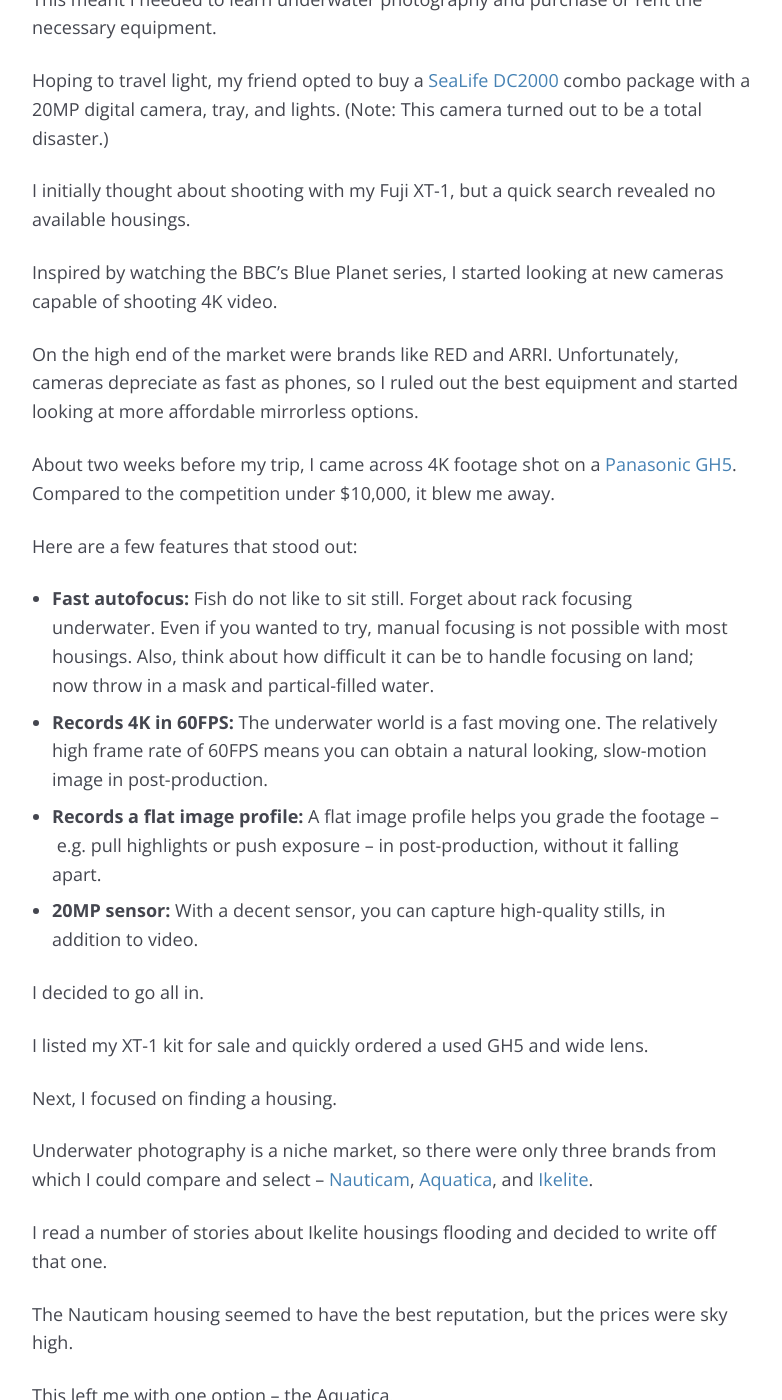
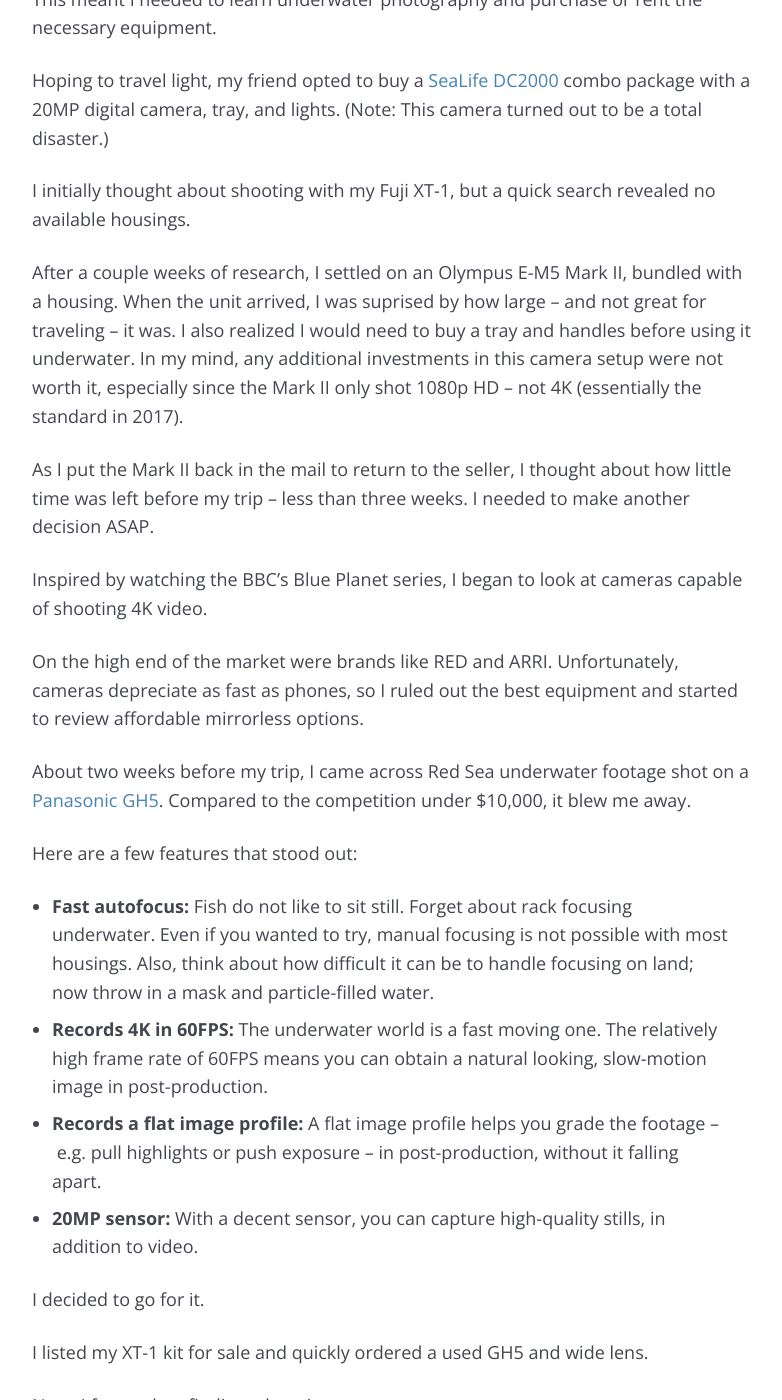
Before and after one commit to mcknightlabs/rtmup, a Jekyll site: the page built from _posts/goal/2018-01-30-uwphotography.md, in a window 1280 px wide and 1400 px high, scrolled down 1233 px. Shown: the whole window, without its empty margins (248-1030 px from the left). Built offline with Jekyll 4.4.1, drawn with Linux system fonts in a browser that asks for light colours; comment, search, counter and statistics services are not loaded; some of the changed text lies outside the part shown.

Commit message:
updates uw photo post

```diff
--- a/_posts/goal/2018-01-30-uwphotography.md
+++ b/_posts/goal/2018-01-30-uwphotography.md
@@ -28,20 +28,24 @@
 
 I initially thought about shooting with my Fuji XT-1, but a quick search revealed no available housings.
 
-Inspired by watching the BBC's Blue Planet series, I started looking at new cameras capable of shooting 4K video.
+After a couple weeks of research, I settled on an Olympus E-M5 Mark II, bundled with a housing. When the unit arrived, I was suprised by how large – and not great for traveling – it was. I also realized I would need to buy a tray and handles before using it underwater. In my mind, any additional investments in this camera setup were not worth it, especially since the Mark II only shot 1080p HD – not 4K (essentially the standard in 2017).
 
-On the high end of the market were brands like RED and ARRI. Unfortunately, cameras depreciate as fast as phones, so I ruled out the best equipment and started looking at more affordable mirrorless options.
+As I put the Mark II back in the mail to return to the seller, I thought about how little time was left before my trip – less than three weeks. I needed to make another decision ASAP.
 
-About two weeks before my trip, I came across 4K footage shot on a [Panasonic GH5](https://www.amazon.com/PANASONIC-Mirrorless-Camera-Megapixels-DC-GH5KBODY/dp/B01MZ3LQQ5). Compared to the competition under $10,000, it blew me away.
+Inspired by watching the BBC's Blue Planet series, I began to look at cameras capable of shooting 4K video.
+
+On the high end of the market were brands like RED and ARRI. Unfortunately, cameras depreciate as fast as phones, so I ruled out the best equipment and started to review affordable mirrorless options.
+
+About two weeks before my trip, I came across Red Sea underwater footage shot on a [Panasonic GH5](https://www.amazon.com/PANASONIC-Mirrorless-Camera-Megapixels-DC-GH5KBODY/dp/B01MZ3LQQ5). Compared to the competition under $10,000, it blew me away.
 
 Here are a few features that stood out:
 
-* **Fast autofocus:** Fish do not like to sit still. Forget about rack focusing underwater. Even if you wanted to try, manual focusing is not possible with most housings. Also, think about how difficult it can be to handle focusing on land; now throw in a mask and partical-filled water.
+* **Fast autofocus:** Fish do not like to sit still. Forget about rack focusing underwater. Even if you wanted to try, manual focusing is not possible with most housings. Also, think about how difficult it can be to handle focusing on land; now throw in a mask and particle-filled water.
 * **Records 4K in 60FPS:** The underwater world is a fast moving one. The relatively high frame rate of 60FPS means you can obtain a natural looking, slow-motion image in post-production.
 * **Records a flat image profile:** A flat image profile helps you grade the footage – e.g. pull highlights or push exposure – in post-production, without it falling apart.
 * **20MP sensor:** With a decent sensor, you can capture high-quality stills, in addition to video.
 
-I decided to go all in.
+I decided to go for it.
 
 I listed my XT-1 kit for sale and quickly ordered a used GH5 and wide lens.
 
@@ -67,19 +71,19 @@
 
 A representative from Aquatica told me the next batch of housings was arriving from the paint shop within a few days. I offered to pay extra to have it overnighted, via Backscatter, to DC. Even with this extra expense, the overall price remained significantly cheaper than the Nauticam.
 
-For extra peace of mind, I also purchased the add-on [Aquatica SURVEYOR vacuum & moisture sensor system](http://aquatica.ca/en/accessories_surveyor.html). Before entering the water, I could turn on a moisture sensor inside the housing and pump out the air to form a vacuum. If the vaccum became compromised or the moisture sensor detected water while on the dive, an audible alarm would sound and a bright red LED would flash.
+For extra peace of mind, I also purchased the add-on [Aquatica SURVEYOR vacuum & moisture sensor system](http://aquatica.ca/en/accessories_surveyor.html). Before entering the water, I could turn on a moisture sensor inside the housing and pump out the air to form a vacuum. If the vacuum became compromised or the moisture sensor detected water while on the dive, an audible alarm would sound and a bright red LED would flash.
 
 I received the gear just in time – a few days before I flew out.
 
-To test the housing, I filled the bath and submerged the unit, sans camera. Seemed fine after fifteen minutes.
+To test the housing, I filled the bath, created a vacuum and submerged the unit, sans camera. Seemed fine after fifteen minutes.
 
 Once in the Galápagos, I tested the housing again – this time at a greater depth.
 
-Then I tried it with the GH5 inside.
+Then I tried it with the GH5 inside. It worked, but I soon encountered problems.
 
 **Problem 1: Spots on the dome port**
 
-When I checked my video clips from the first day, I quickly realized none of it was worth keeping.
+When I checked my video clips from the first day, it quickly became apparent. none of it was worth keeping.
 
 A few smudges on the port had ruined every shot.
 
@@ -99,11 +103,21 @@
 
 **Problem 4: E-stabilization**
 
-Around day four, I discovered that the e-stabilization feature of the GH5 was causing severe distortion around the edges of some of my shots. Turning this feature off solved the issue.
+Around day four, I discovered that the e-stabilization feature of the GH5 was causing severe distortion around the edges of some of my video shots. Turning this feature off solved the issue.
 
-**The end result**
+**Housing maintenace**
 
-After eliminating the smudges, bubbles, and distortion, I finally started capturing some decent imagery. Photos below.
+Along with solving the above problems, I also learned a bit about underwater camera housing maintenance.
+
+1. *Always rinse after using in saltwater*
+
+Washing the housing with freshwater as soon as you return from a dive is key. Often, your dive boat will have a camera "dunk tank." If it does not – as I encountered in the Galápagos several times – you need to have your own fresh water handy. In Ecuador, I brought a 3L jug of water for this purpose.
+
+After returning to my hotel, I would take the housing into the shower and thoroughly rinse it again.
+
+2. *Check your o-rings*
+
+The housing o-rings provide watertight seals around various housing components – e.g. the housing door. You have to make sure these are always properly greased and replace them when they crack. I used credit cards to remove them for inspection. Worked well.
 
 <div class="medium-frame">
 	<figure>
```
